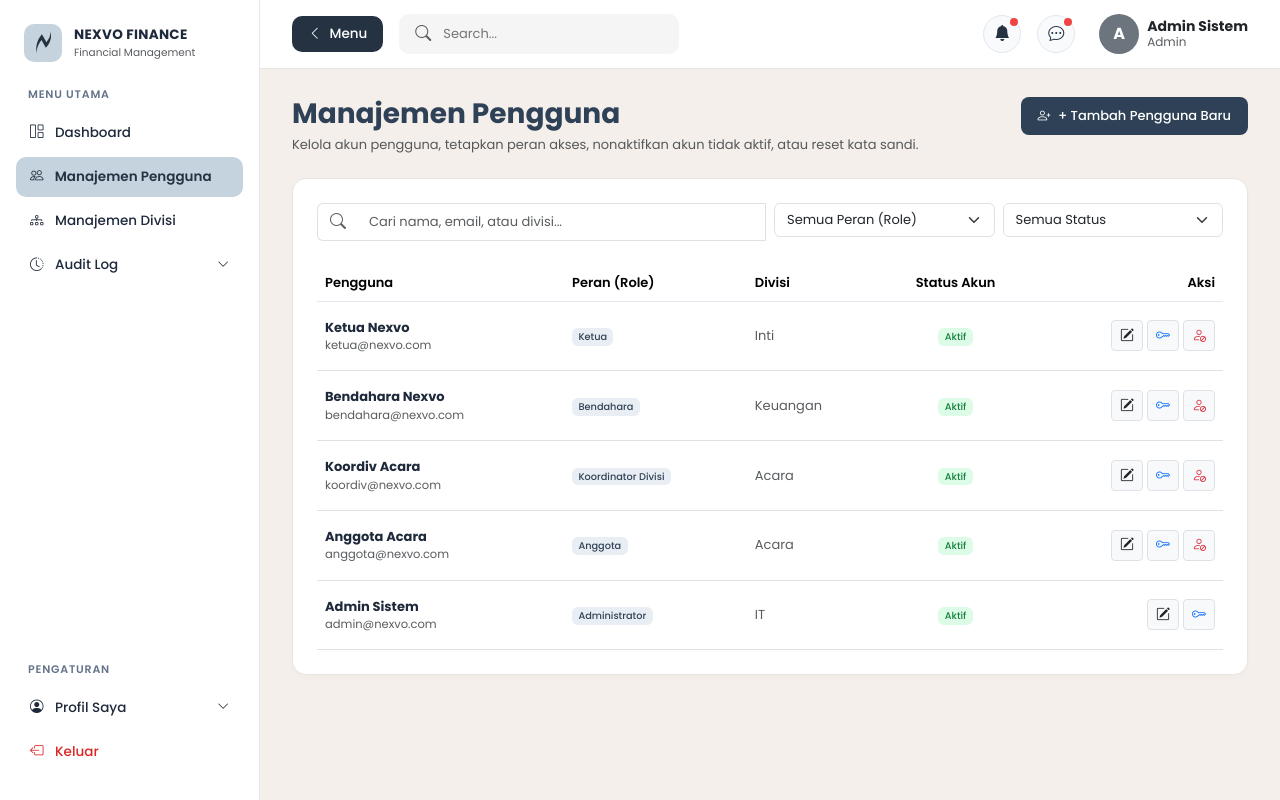
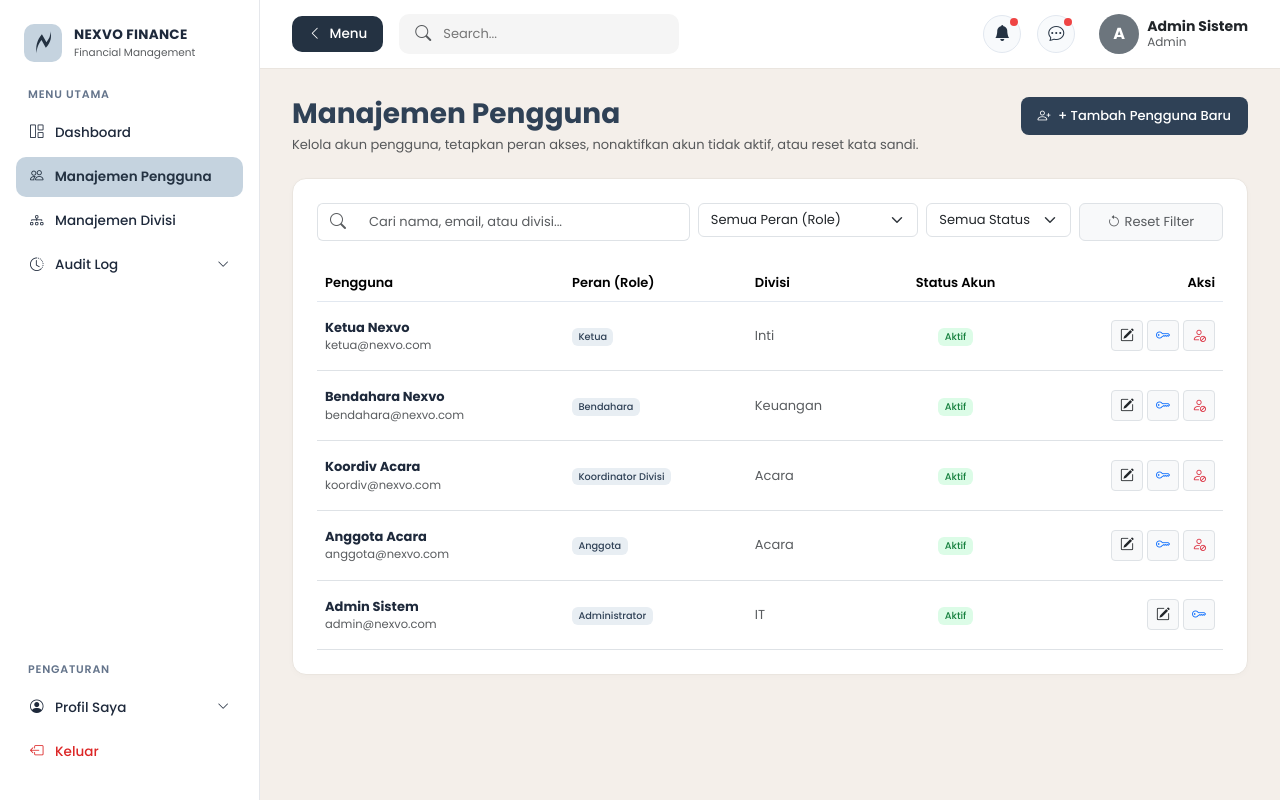
Before and after one commit to kurniarizqics/proyek-web-nexvo, a Laravel app: page /admin/users in a window 1280 px wide. Run offline with Laravel 12, Linux system fonts and the light colour scheme; a user stored in the database is signed in; data comes from the database, SQL or seed files in the repository; data that the repository does not hold is empty.

Commit message:
Standardize static Reset Filter button on admin users page

```diff
--- a/resources/views/admin/users/index.blade.php
+++ b/resources/views/admin/users/index.blade.php
@@ -52,17 +52,11 @@
 <!-- Card Daftar Pengguna -->
 <div class="nexvo-card p-4">
     <!-- Filter & Pencarian -->
-    @php
-        $hasActiveFilter = filled(request('search')) || filled(request('role')) || filled(request('status'));
-    @endphp
     <form id="userFilterForm" method="GET" action="{{ route('admin.users.index') }}" class="row g-2 mb-4">
-        <div class="{{ $hasActiveFilter ? 'col-md-5' : 'col-md-6' }}">
+        <div class="col-md-5">
             <div class="input-group">
                 <span class="input-group-text bg-white border-end-0"><i class="bi bi-search text-muted"></i></span>
-                <input type="text" id="userSearchInput" name="search" value="{{ request('search') }}" class="form-control border-start-0 {{ request('search') ? 'border-end-0' : '' }}" placeholder="Cari nama, email, atau divisi..." style="font-size: 13px;">
-                <button type="button" id="clearUserSearchBtn" class="input-group-text bg-white border-start-0 text-muted {{ request('search') ? '' : 'd-none' }}" title="Hapus pencarian" style="cursor: pointer;">
-                    <i class="bi bi-x-lg" style="font-size: 12px;"></i>
-                </button>
+                <input type="text" id="userSearchInput" name="search" value="{{ request('search') }}" class="form-control border-start-0" placeholder="Cari nama, email, atau divisi..." style="font-size: 13px;">
             </div>
         </div>
         <div class="col-md-3">
@@ -75,20 +69,18 @@
                 <option value="anggota" {{ request('role') === 'anggota' ? 'selected' : '' }}>Anggota</option>
             </select>
         </div>
-        <div class="col-md-3">
+        <div class="col-md-2">
             <select name="status" class="form-select" style="font-size: 13px;" onchange="this.form.submit()">
                 <option value="">Semua Status</option>
                 <option value="active" {{ request('status') === 'active' ? 'selected' : '' }}>Aktif</option>
                 <option value="inactive" {{ request('status') === 'inactive' ? 'selected' : '' }}>Nonaktif</option>
             </select>
         </div>
-        @if($hasActiveFilter)
-        <div class="col-md-1">
-            <a href="{{ route('admin.users.index') }}" class="btn btn-light border w-100 h-100 d-flex align-items-center justify-content-center" title="Reset Semua Filter">
-                <i class="bi bi-x-lg text-muted" style="font-size: 13px;"></i>
+        <div class="col-md-2">
+            <a href="{{ route('admin.users.index') }}" class="btn btn-light border w-100 h-100 d-flex align-items-center justify-content-center gap-1 text-muted" style="font-size: 13px;">
+                <i class="bi bi-arrow-counterclockwise"></i> Reset Filter
             </a>
         </div>
-        @endif
     </form>
 
     <!-- Tabel Pengguna -->
@@ -301,11 +293,9 @@
 
         const filterForm = document.getElementById('userFilterForm');
         const searchInput = document.getElementById('userSearchInput');
-        const clearBtn = document.getElementById('clearUserSearchBtn');
         let searchTimer;
 
-        if (searchInput && clearBtn && filterForm) {
-            // Kembalikan fokus & posisi kursor ke ujung teks setelah auto-submit reload
+        if (searchInput && filterForm) {
             if (searchInput.value.length > 0 && document.activeElement !== searchInput) {
                 searchInput.focus();
                 const len = searchInput.value.length;
@@ -313,22 +303,11 @@
             }
 
             searchInput.addEventListener('input', function () {
-                const hasText = this.value.length > 0;
-                clearBtn.classList.toggle('d-none', !hasText);
-                this.classList.toggle('border-end-0', hasText);
-
                 clearTimeout(searchTimer);
                 searchTimer = setTimeout(() => {
                     filterForm.submit();
                 }, 400);
             });
-
-            clearBtn.addEventListener('click', function () {
-                searchInput.value = '';
-                clearBtn.classList.add('d-none');
-                searchInput.classList.remove('border-end-0');
-                filterForm.submit();
-            });
         }
     });
 </script>
```
